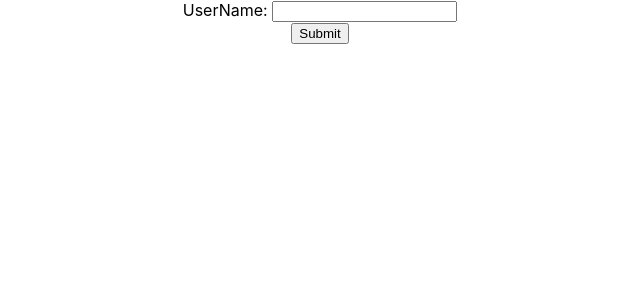
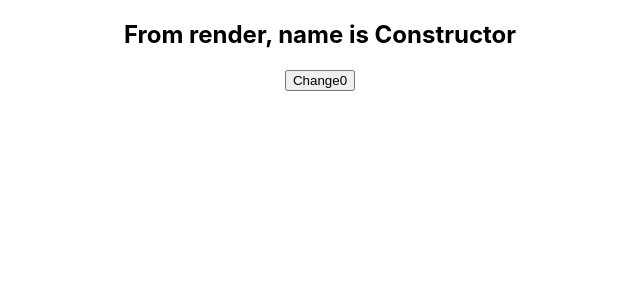
Before and after one commit to nitinbly84/hello-world, a React (Create React App) app: page / in a window 1280 px wide. Shown: the top 300 px of the page, without its empty margins (320-960 px from the left). Built offline with nearby package versions, Linux system fonts and the light colour scheme.

Commit message:
Lifecycle example

```diff
--- a/src/App.js
+++ b/src/App.js
@@ -9,6 +9,7 @@ import ParentComponent from './components/ParentComponent';
 import NamesList from './components/Listing'
 import CssProcessor from './components/CSSComponent'
 import NormalForm from './components/FormProcess';
+import LifecycleA from './components/LifecycleComponent';
 
 
 // Create any new React App using: npx create--react--app <project name>
@@ -20,8 +21,9 @@ function App() {
     // To format the code, select the code to format & press Ctrl+K then Ctrl+F
     return (
         <div className="App">
-            <NormalForm />
-            {/*<CssProcessor position={1} name={'primary'}/>
+            <LifecycleA name='props'/>
+            {/*<NormalForm />
+            <CssProcessor position={1} name={'primary'}/>
             <NamesList />
             <ParentComponent />
              * <Greet name="Doctor" />
--- /dev/null
+++ b/src/components/LifecycleComponent.js
@@ -0,0 +1,58 @@
+import React, { Component } from 'react'
+
+class LifecycleA extends Component {
+
+    constructor(props) {
+        super(props);
+
+        this.state = {
+            original: 'Constructor',
+            name: 'Constructor',
+            count: 0
+        }
+        console.log(`From constructor, name is ${this.state.name}`)
+        this.updateCounter = this.updateCounter.bind(this)
+    }
+
+    static getDerivedStateFromProps(props, state) {
+        console.log(`From getDerivedStateFromProps, prop name is ${props.name}`)
+        //if it is uncommented then name will not be updated, as this method is called after state update
+        //state.name = props.name
+        // null can be returned but still check if it is causing any issue
+        return state
+    }
+
+    componentDidMount() {
+        console.log(`After component mount, name is ${this.state.name}`)
+    }
+
+    shouldComponentUpdate(nextProps, nextState) {
+        console.log(`After component update, name is ${nextState.name}`)
+        // Don't return null if state is updated, as updated value will not be reflected
+        return nextState
+    }
+
+    updateCounter = () => {
+        console.log('Updating the state....')
+        // setState method triggers getDerivedStateFromProps() which further triggers shouldComponentUpdate()
+        this.setState((prevState, props) => ({
+            name: this.state.original + (prevState.count + 1),
+            count: prevState.count + 1
+        }))
+
+    }
+
+    render() {
+        console.log('Rendering the UI.....')
+        return (
+            <div>
+                <h2> {`From render, name is ${this.state.name}`} </h2>
+                <div>
+                    <button type='submit' onClick={this.updateCounter}>Change{this.state.count}</button>
+                </div>
+            </div >
+        )
+    }
+}
+
+export default LifecycleA
```
